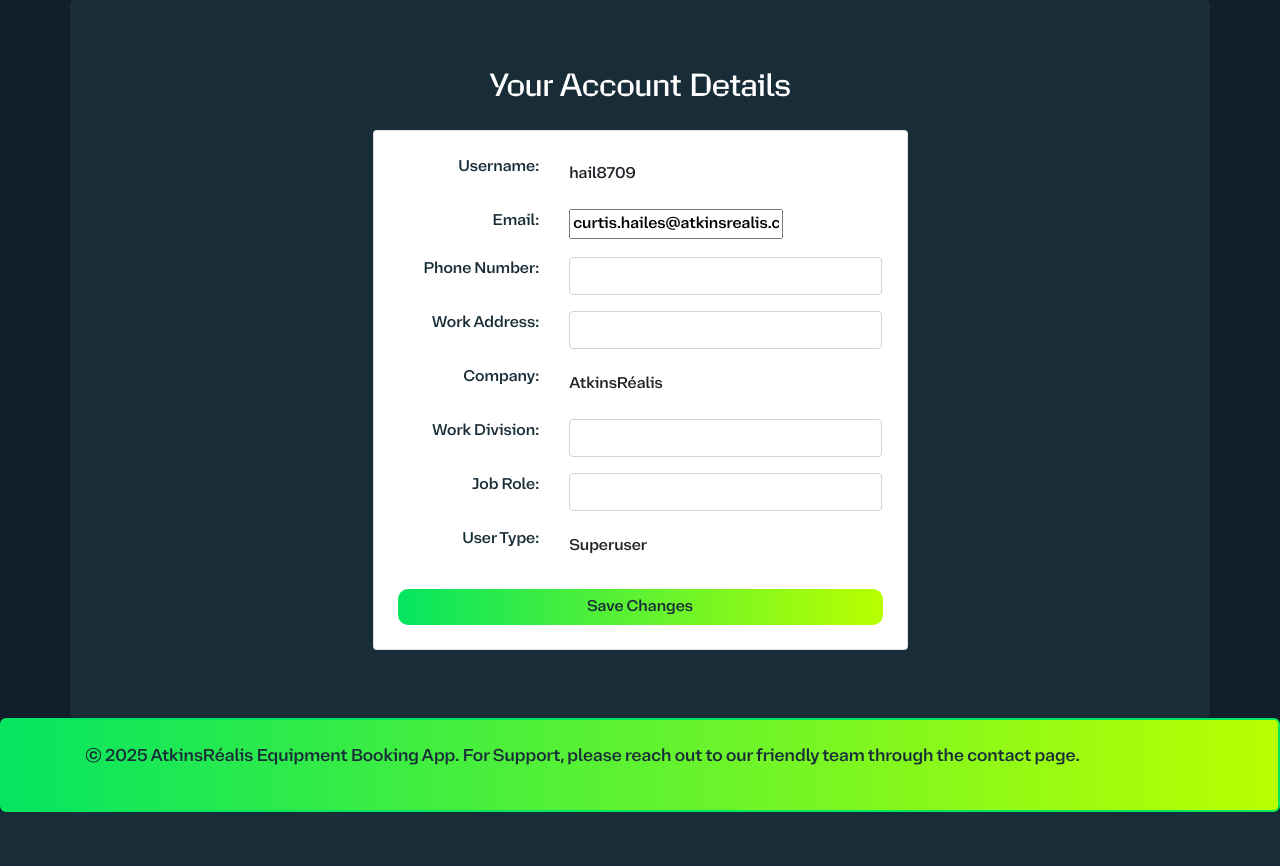
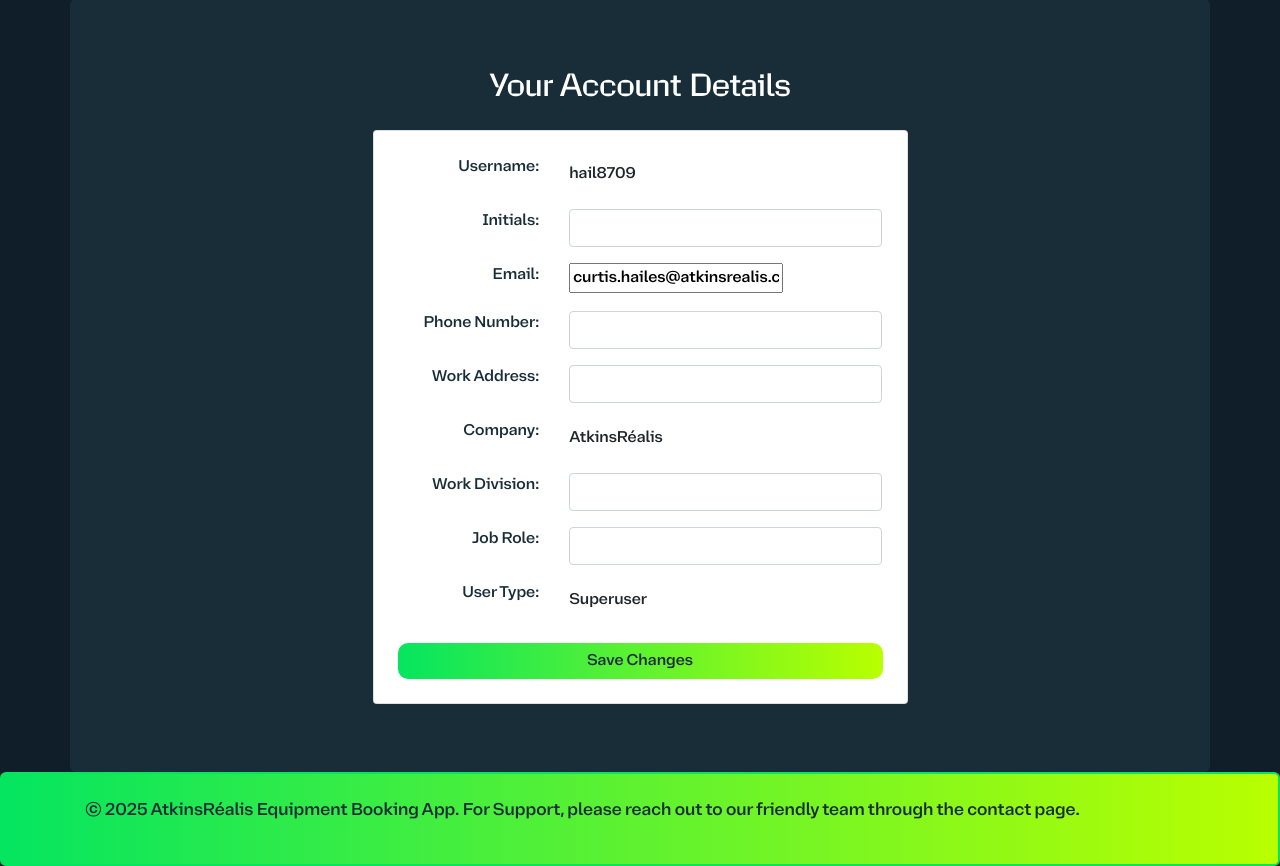
Before and after one commit to CurtisHai/Automation, a Django app: page /accounts/ in a window 1280 px wide. Shown: the part 261-1127 px from the top of the page. Before the commit the page ends 1073 px from the top, so only its background shows below. Run offline with Django 5.2, Linux system fonts and the light colour scheme; a user stored in the database is signed in; data comes from the database, SQL or seed files in the repository; some libraries are stand-ins or nearby versions.

Commit message:
Add initials field to profiles and enforce for tools

```diff
--- a/equipment_booking_app/workflow_automation/forms.py
+++ b/equipment_booking_app/workflow_automation/forms.py
@@ -42,11 +42,12 @@ class ProfileForm(forms.ModelForm):
 
     class Meta:
         model = Profile
-        fields = ['phone_number', 'work_address', 'work_division', 'job_role', 'email']
+        fields = ['initials', 'phone_number', 'work_address', 'work_division', 'job_role', 'email']
 
     def __init__(self, *args, **kwargs):
         super().__init__(*args, **kwargs)
         # Apply form-control class for Bootstrap styling
+        self.fields['initials'].widget.attrs.update({'class': 'form-control'})
         self.fields['phone_number'].widget.attrs.update({'class': 'form-control'})
         self.fields['work_address'].widget.attrs.update({'class': 'form-control'})
         self.fields['work_division'].widget.attrs.update({'class': 'form-control'})
@@ -154,6 +155,9 @@ class RunWorkflowForm(forms.Form):
             self.fields["workflow"].queryset = wf_qs
         elif user:
             self.fields["workflow"].queryset = Workflow.objects.filter(created_by=user)
+            profile = Profile.objects.filter(user=user).first()
+            if profile and profile.initials:
+                self.fields["initials"].initial = profile.initials
 
     def clean(self):
         cleaned = super().clean()
--- a/equipment_booking_app/workflow_automation/models.py
+++ b/equipment_booking_app/workflow_automation/models.py
@@ -52,6 +52,7 @@ class Booking(models.Model):
 # Model for user profile details
 class Profile(models.Model):
     user = models.OneToOneField(User, on_delete=models.CASCADE)
+    initials = models.CharField(max_length=10, blank=True, null=True)
     phone_number = models.CharField(max_length=15, blank=True, null=True)
     work_address = models.CharField(max_length=255, blank=True, null=True)
     company = models.CharField(max_length=100, blank=True, null=True)
--- a/equipment_booking_app/workflow_automation/templates/workflow_automation/account_detail.html
+++ b/equipment_booking_app/workflow_automation/templates/workflow_automation/account_detail.html
@@ -16,6 +16,16 @@
                 </div>
                 <div class="col-8">
                     <p class="form-control-plaintext">{{ user.username }}</p>
+                </div>
+            </div>
+
+            <!-- Initials input field -->
+            <div class="row mb-3">
+                <div class="col-4 text-right">
+                    <label for="id_initials">Initials:</label>
+                </div>
+                <div class="col-8">
+                    {{ form.initials }}
                 </div>
             </div>
 
--- a/equipment_booking_app/workflow_automation/tests.py
+++ b/equipment_booking_app/workflow_automation/tests.py
@@ -2,7 +2,7 @@ from django.test import TestCase
 from django.contrib.auth.models import User
 from django.contrib.messages import get_messages
 from django.urls import reverse
-from .models import Workflow
+from .models import Workflow, Profile
 from .workflow_runner import WorkflowRunner
 from . import file_utils, views
 from .log_writer import write_workflow_log
@@ -55,6 +55,7 @@ class WorkflowMatchTests(TestCase):
 class RunWorkflowNoMatchTests(TestCase):
     def setUp(self):
         self.user = User.objects.create_user(username="runner", password="pass")
+        Profile.objects.create(user=self.user, initials="RN")
         self.client.force_login(self.user)
         self.wf = Workflow.objects.create(name="MyFlow", created_by=self.user)
 
--- a/equipment_booking_app/workflow_automation/views.py
+++ b/equipment_booking_app/workflow_automation/views.py
@@ -559,6 +559,11 @@ def run_workflow(request, workflow_id=None):
     user's workflow list page.
     """
 
+    profile, _ = Profile.objects.get_or_create(user=request.user)
+    if not profile.initials:
+        messages.error(request, "Please input your initials on the account page to continue.")
+        return redirect("accounts")
+
     user_wfs = Workflow.objects.filter(created_by=request.user)
     if workflow_id:
         user_wfs = user_wfs.filter(id=workflow_id)
@@ -945,7 +950,12 @@ def workflow_progress(request, run_id):
 
 @login_required
 def run_rename_view(request):
-    form = RenameToolForm(request.POST or None)
+    profile, _ = Profile.objects.get_or_create(user=request.user)
+    if not profile.initials:
+        messages.error(request, "Please input your initials on the account page to continue.")
+        return redirect("accounts")
+
+    form = RenameToolForm(request.POST or None, initial={"user_initials": profile.initials})
     files = []
     selected_folder = ""
     if request.method == "POST" and form.is_valid():
@@ -972,6 +982,11 @@ def run_rename_view(request):
 
 @login_required
 def run_convert_view(request):
+    profile, _ = Profile.objects.get_or_create(user=request.user)
+    if not profile.initials:
+        messages.error(request, "Please input your initials on the account page to continue.")
+        return redirect("accounts")
+
     form = ConvertToolForm(request.POST or None)
     files = []
     if request.method == "POST" and form.is_valid():
@@ -984,6 +999,11 @@ def run_convert_view(request):
 
 @login_required
 def run_zip_view(request):
+    profile, _ = Profile.objects.get_or_create(user=request.user)
+    if not profile.initials:
+        messages.error(request, "Please input your initials on the account page to continue.")
+        return redirect("accounts")
+
     form = ZipToolForm(request.POST or None)
     zip_path = None
     if request.method == "POST" and form.is_valid():
```
Also changed, not shown: equipment_booking_app/workflow_automation/migrations/0027_profile_initials.py (added).
